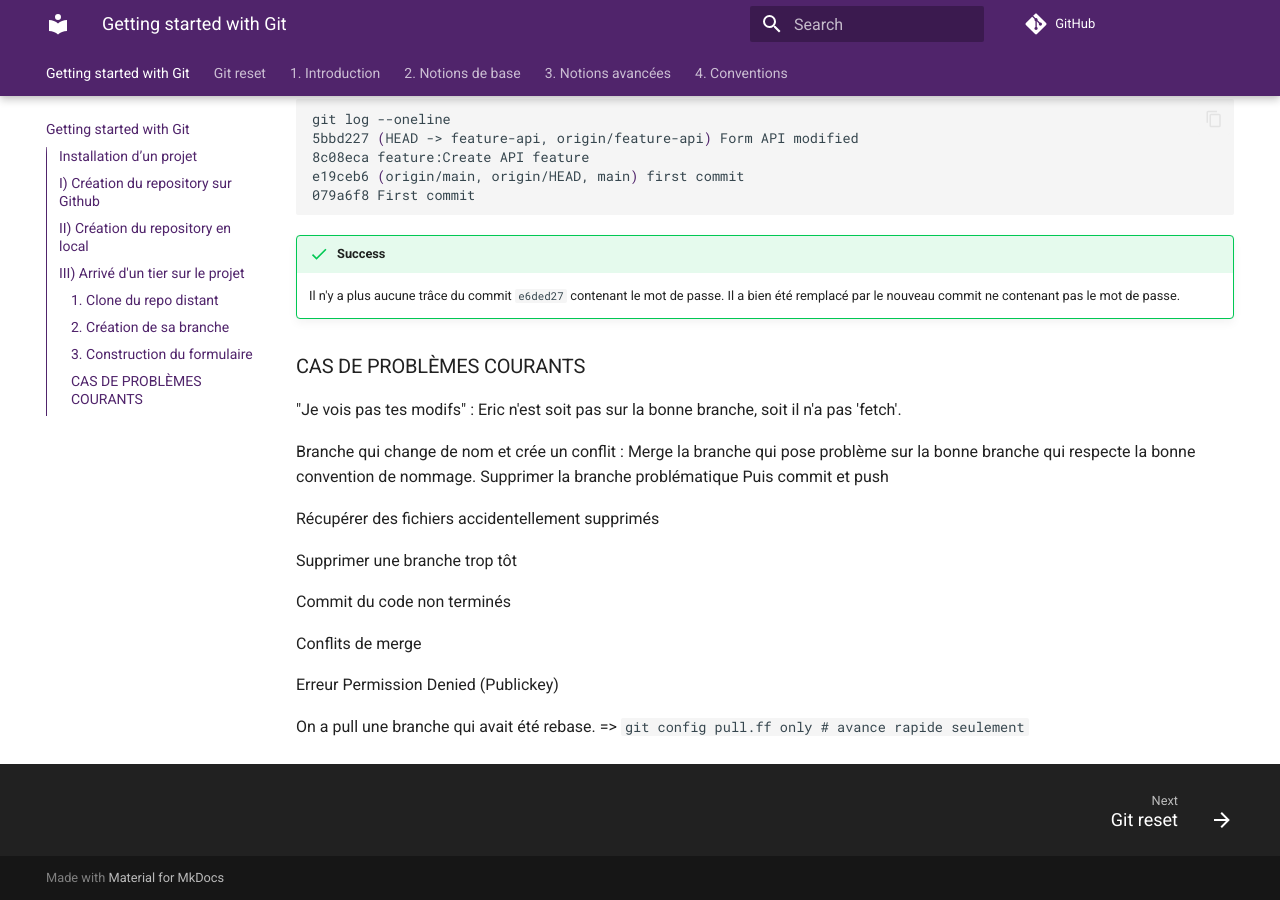
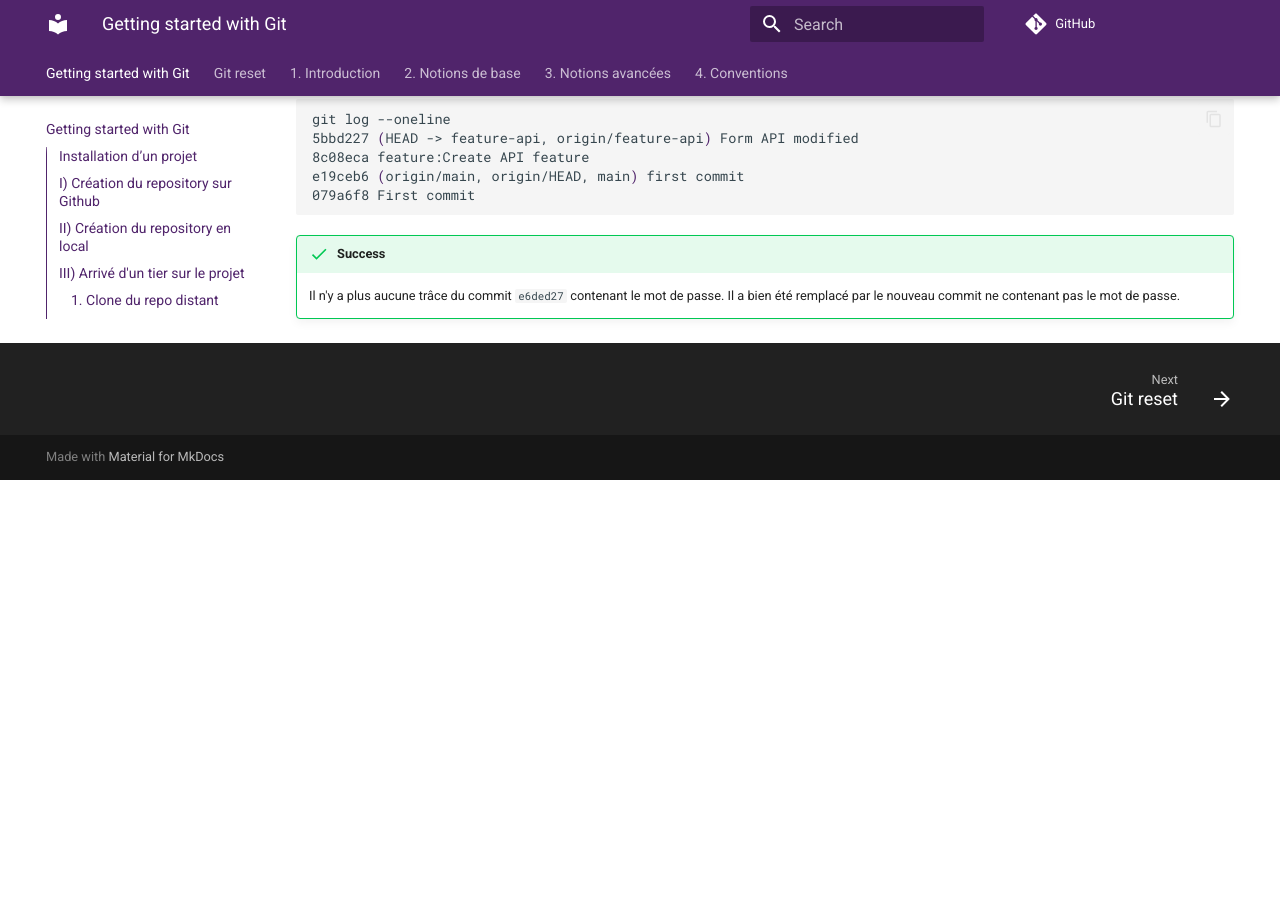
Before and after one commit to ub-mmi-but/git-101, an MkDocs documentation site: the page built from docs/index.md, in a window 1280 px wide and 900 px high, scrolled down 7569 px. Built offline with MkDocs 1.6.1 and Material for MkDocs 9.7.7, drawn with Linux system fonts in a browser that asks for light colours; comment, search, counter and statistics services are not loaded; after the commit the page ends 8049 px from its top, so only the background shows below that.

Commit message:
history ended

```diff
--- a/docs/index.md
+++ b/docs/index.md
@@ -354,11 +354,7 @@ e19ceb6 (origin/main, origin/HEAD, main) first commit
 
 
 
-
-
-### CAS DE PROBLÈMES COURANTS
-
-"Je vois pas tes modifs" : Eric n'est soit pas sur la bonne branche, soit il n'a pas 'fetch'.
+<!-- ### CAS DE PROBLÈMES COURANTS
 
 Branche qui change de nom et crée un conflit :
 Merge la branche qui pose problème sur la bonne branche qui respecte la bonne convention de nommage. Supprimer la branche problématique
@@ -374,4 +370,4 @@ Conflits de merge
 
 Erreur Permission Denied (Publickey)
 
-On a pull une branche qui avait été rebase. => `git config pull.ff only       # avance rapide seulement`
+On a pull une branche qui avait été rebase. => `git config pull.ff only       # avance rapide seulement` -->
```
